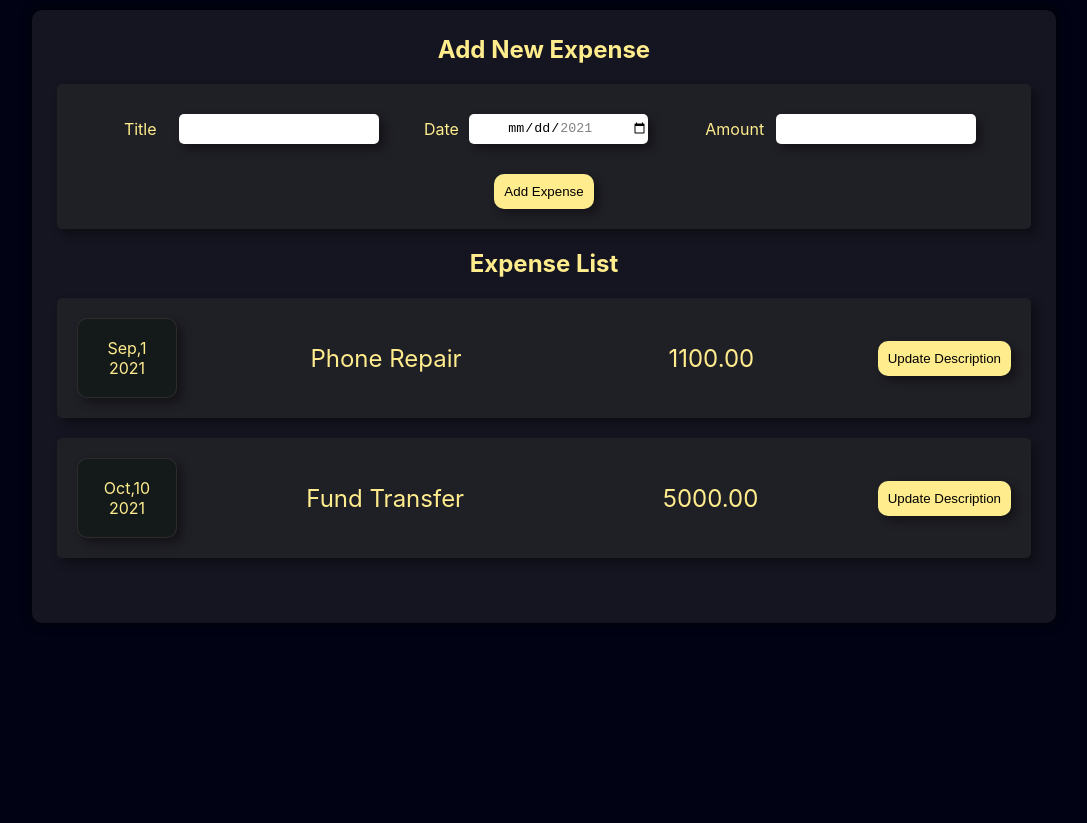
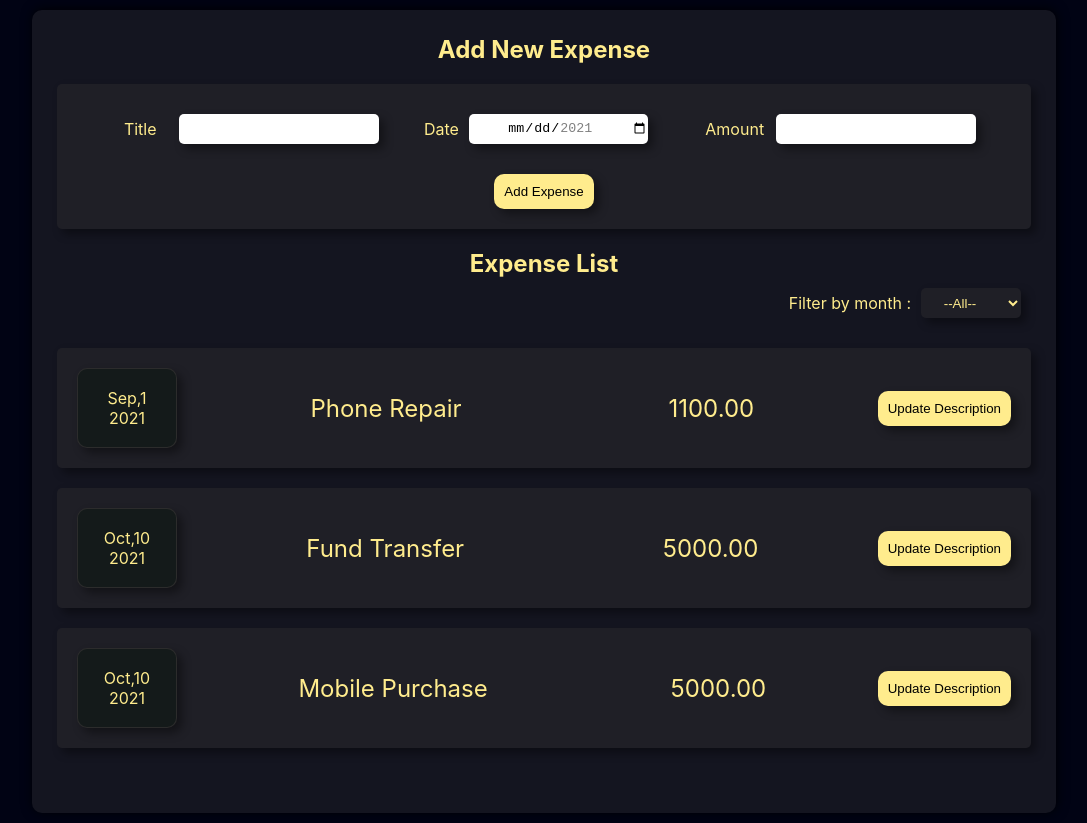
Before and after one commit to MAB51095/ExpenseReact, a React (Create React App) app in the folder react-demo/: page / in a window 1280 px wide. Shown: the whole page, without its empty margins (96-1183 px from the left). Before the commit the page ends 800 px from the top, so only its background shows below. Built offline with nearby package versions, Linux system fonts and the light colour scheme.

Commit message:
Filter List by month- Added
Filter expense list by month selection

```diff
--- a/react-demo/src/App.js
+++ b/react-demo/src/App.js
@@ -32,7 +32,14 @@ function App() {
       date: { month: months[10], day: 10, year: 2021 },
       amount: "5000.00",
     },
+    {
+      title: "Mobile Purchase",
+      date: { month: months[10], day: 10, year: 2021 },
+      amount: "5000.00",
+    },
   ]);
+
+  const [selectedFilterMonth, setSelectedFilterMonth] = useState("");
 
   const onAddExpenseHandler = (newExpense) => {
     console.log(newExpense);
@@ -42,14 +49,28 @@ function App() {
     });
   };
 
+  const filterByDate = (event) => {
+    setSelectedFilterMonth(event.target.value);
+  };
+
   return (
     <div className="App">
       <h2 className="header">Add New Expense</h2>
       <NewExpense onAddExpense={onAddExpenseHandler} />
       <h2 className="header">Expense List</h2>
-
+      <div className="expense-filter flex-center">
+        Filter by month :
+        <select onChange={filterByDate}>
+          <DateFilterOptions months={months}></DateFilterOptions>
+        </select>
+      </div>
       <div className="expenses flex-center">
-        <Expense expenses={expenses} />
+        <Expense
+          expenses={expenses.filter(
+            (e) =>
+              e.date.month == selectedFilterMonth || selectedFilterMonth == ""
+          )}
+        />
       </div>
     </div>
   );
--- a/react-demo/src/components/Expense/Expense.js
+++ b/react-demo/src/components/Expense/Expense.js
@@ -2,6 +2,13 @@ import React from "react";
 import ExpenseItem from "./ExpenseItem";
 
 function Expense({ expenses }) {
+  if (expenses.length == 0)
+    return (
+      <div className="expense-item flex-center">
+        There are no items to display
+      </div>
+    );
+
   return expenses.map((expense, id) => (
     <ExpenseItem
       title={expense.title}
--- a/react-demo/src/components/Expense/Filter/DateFilterOptions.js
+++ b/react-demo/src/components/Expense/Filter/DateFilterOptions.js
@@ -1,9 +1,9 @@
 import React from "react";
 
-function DateFilterOptions({ dates }) {
-  return dates.map((date, id) => (
-    <option value={date} key={id}>
-      {date}
+function DateFilterOptions({ months }) {
+  return months.map((month, id) => (
+    <option value={month} key={month}>
+      {month == "" ? "--All--" : month}
     </option>
   ));
 }
--- a/react-demo/src/index.css
+++ b/react-demo/src/index.css
@@ -60,3 +60,21 @@ code {
   border-radius: 5px;
   margin: 20px;
 }
+.expense-filter {
+  justify-content: flex-end;
+  width: 100%;
+}
+
+.expense-filter select {
+  margin: 10px;
+  width: fit-content;
+  min-width: 100px;
+  text-align: center;
+  background-color: rgb(31 31 38);
+  border: none;
+  box-shadow: 5px 5px 10px rgb(0 0 0 / 40%);
+  min-height: 30px;
+  border-radius: 5px;
+  color: #ffec8d;
+  padding-right: 10px;
+}
```
